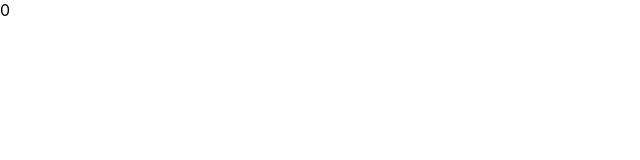
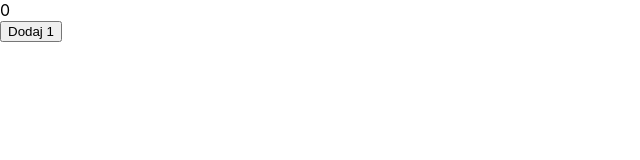
Before and after one commit to Kubzer0/counter-react-app, a React (Create React App) app: page / in a window 1280 px wide. Shown: the top 160 px of the page, without its empty margins (0-640 px from the left). Built offline with nearby package versions, Linux system fonts and the light colour scheme.

Commit message:
button added, onclick function invokes incOneHandler function

```diff
--- a/src/Counter.js
+++ b/src/Counter.js
@@ -1,19 +1,26 @@
 import React from 'react'
 
-class Counter extends React.Component{
+class Counter extends React.Component {
 
     state = {
         number: 0
     }
 
-    incHandler(){
-        this.setState({number: this.state.number -1})
+    incOneHandler() {
+        this.setState({ number: this.state.number + 1 })
     }
 
-    render(){
-        return(
+    render() {
+        return (
             <div>
-                {this.state.number}
+                <div>
+                    {this.state.number}
+                </div>
+                <button
+                onClick={()=>this.incOneHandler()}
+                >
+                Dodaj 1
+                </button>
             </div>
         )
     }
```
